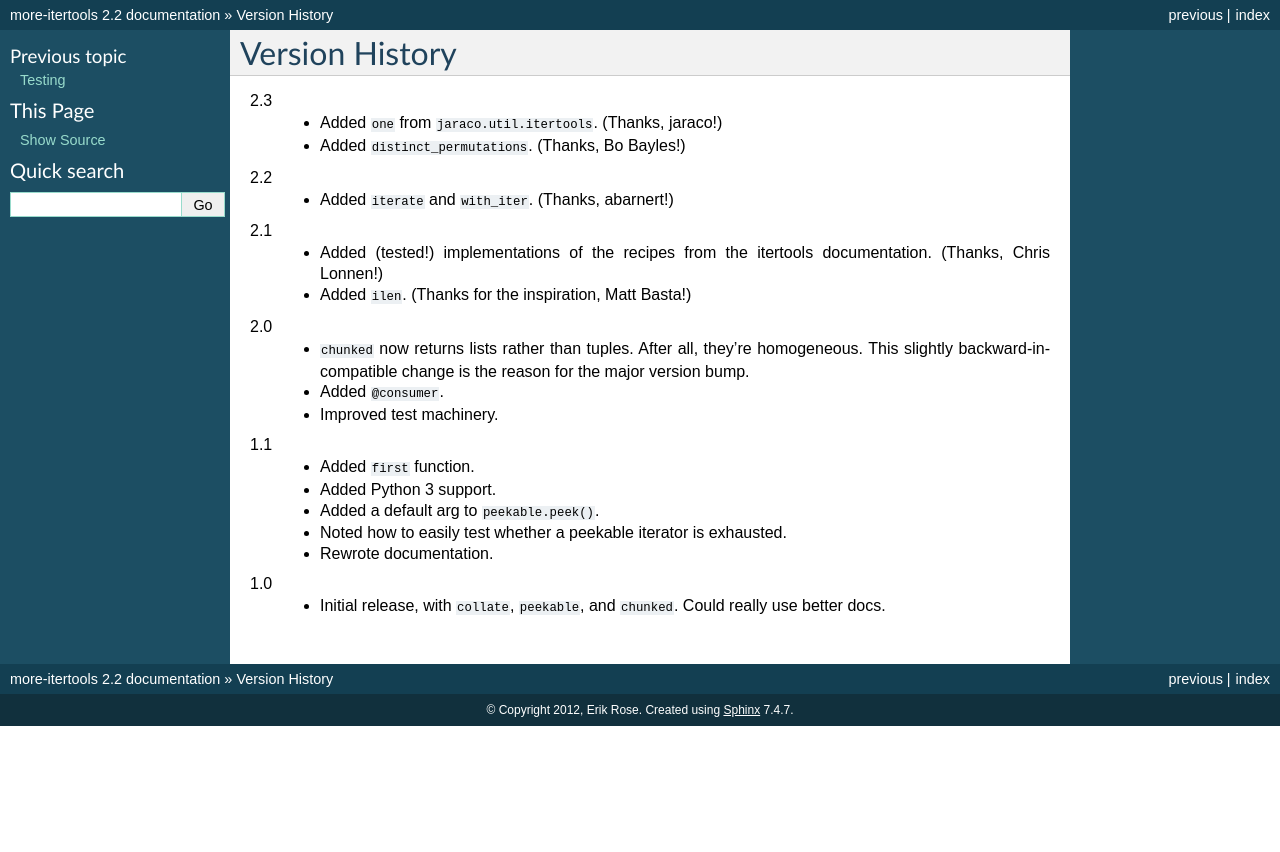
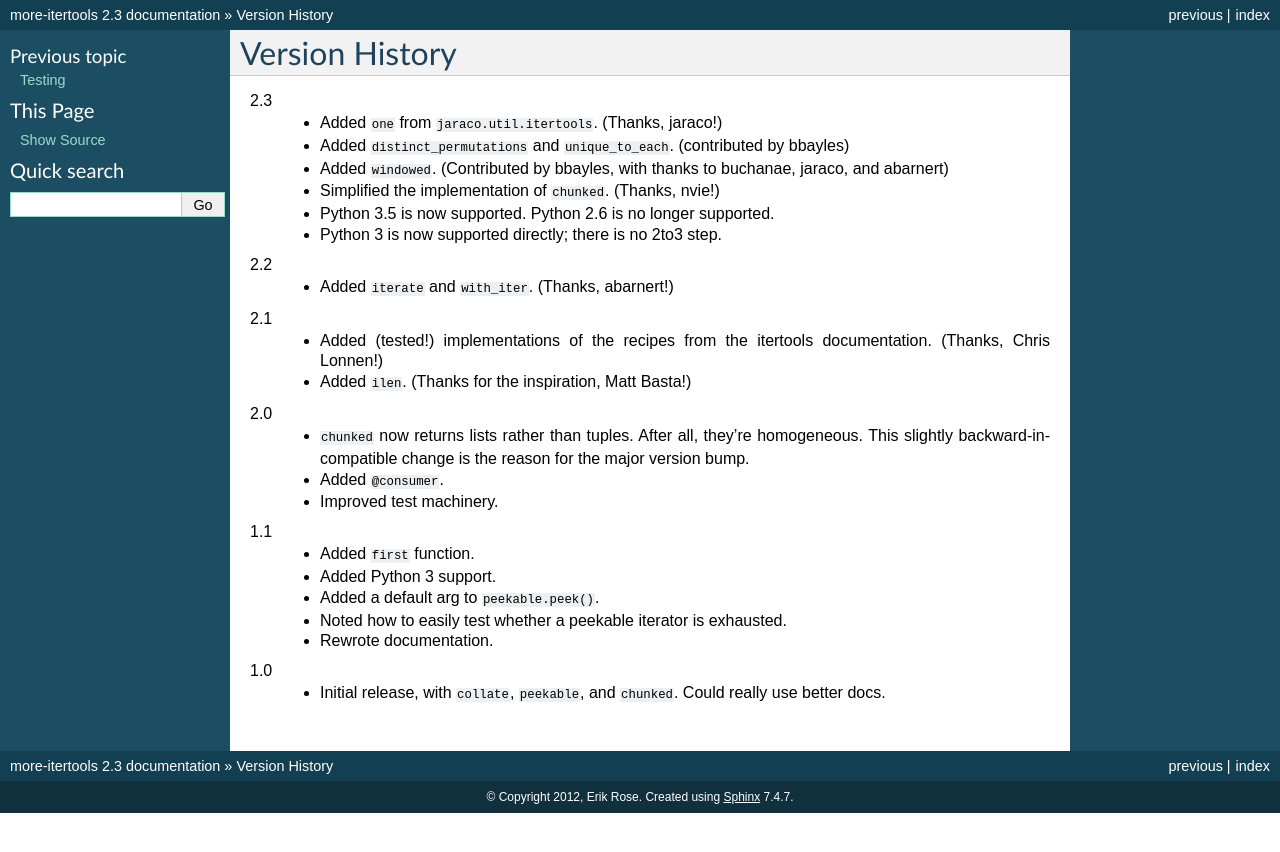
Before and after one commit to more-itertools/more-itertools, a Sphinx documentation site: the page built from docs/versions.rst, in a window 1280 px wide. Shown: the top 852 px of the page. Built offline with Sphinx 7.4.7, drawn with Linux system fonts in a browser that asks for light colours.

```diff
--- a/docs/conf.py
+++ b/docs/conf.py
@@ -48,7 +48,7 @@ copyright = u'2012, Erik Rose'
 # built documents.
 #
 # The short X.Y version.
-version = '2.2'
+version = '2.3'
 # The full version, including alpha/beta/rc tags.
 release = version
 
--- a/docs/versions.rst
+++ b/docs/versions.rst
@@ -4,7 +4,13 @@ Version History
 
 2.3
     * Added ``one`` from ``jaraco.util.itertools``. (Thanks, jaraco!)
-    * Added ``distinct_permutations``. (Thanks, Bo Bayles!)
+    * Added ``distinct_permutations`` and ``unique_to_each``. (contributed by
+      bbayles)
+    * Added ``windowed``. (Contributed by bbayles, with thanks to buchanae,
+      jaraco, and abarnert)
+    * Simplified the implementation of ``chunked``. (Thanks, nvie!)
+    * Python 3.5 is now supported. Python 2.6 is no longer supported.
+    * Python 3 is now supported directly; there is no 2to3 step.
 
 2.2
     * Added ``iterate`` and ``with_iter``. (Thanks, abarnert!)
--- a/setup.py
+++ b/setup.py
@@ -10,7 +10,7 @@ from setuptools import setup, find_packages
 
 setup(
     name='more-itertools',
-    version='2.2',
+    version='2.3',
     description='More routines for operating on iterables, beyond itertools',
     long_description=open('README.rst').read() + '\n\n' +
                      '\n'.join(open('docs/versions.rst').read()
```
